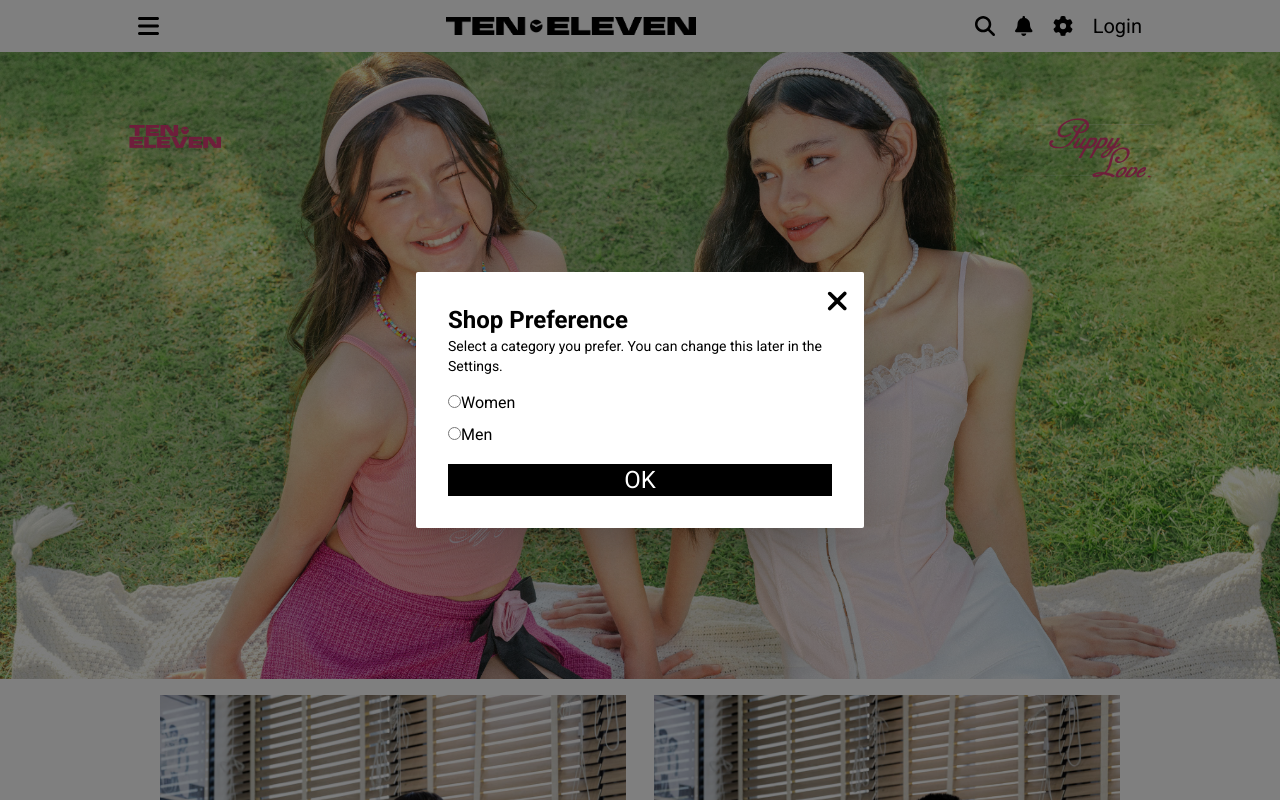
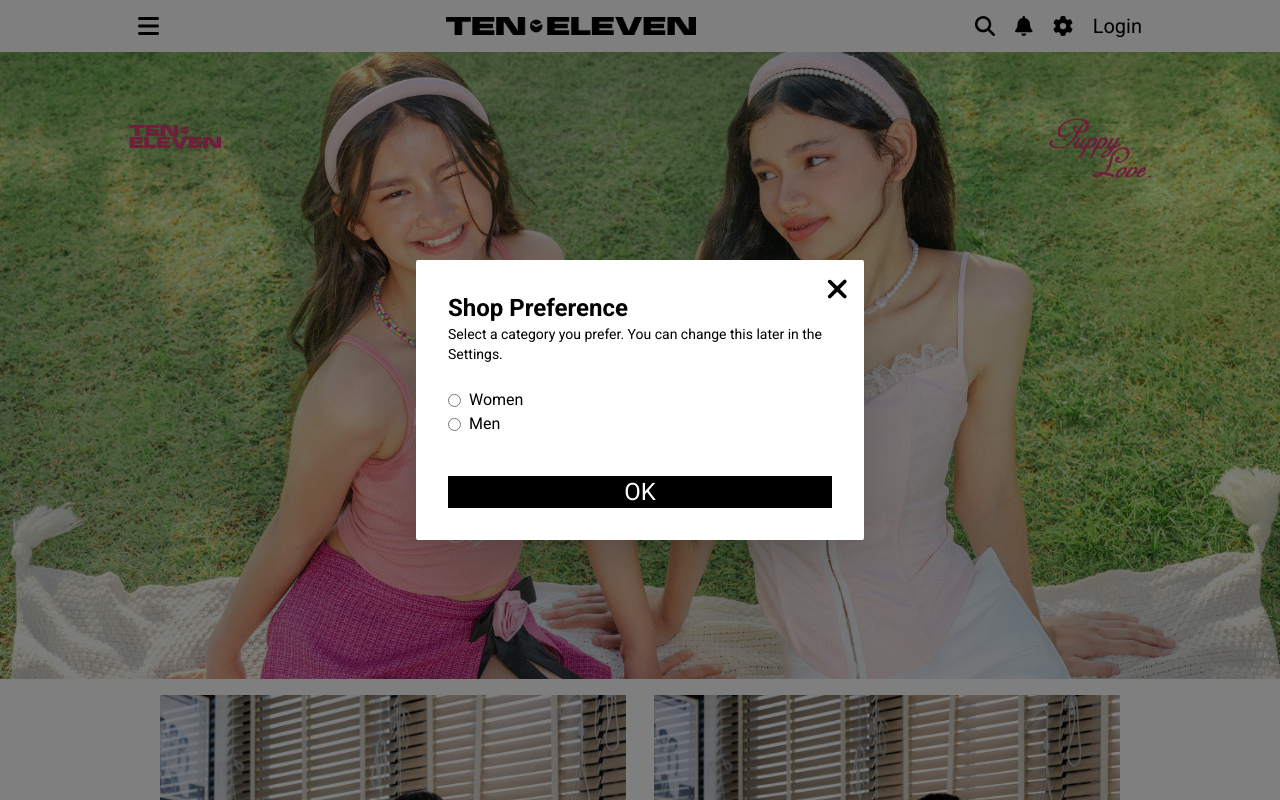
Before and after one commit to UdomHorn/Ten11, a React (Vite) app: page / in a window 1280 px wide. Both pictures are taken after a click on the element 148 px from the left and 26 px from the top of the page. Shown: the top 800 px of the page. Built offline with nearby package versions, Linux system fonts and the light colour scheme; a web font is replaced by a local one.

Commit message:
check radio

```diff
--- a/src/Component/Nav.jsx
+++ b/src/Component/Nav.jsx
@@ -6,6 +6,7 @@ import { motion, AnimatePresence } from "framer-motion";
 import logo from '../assets/Images/logo.png'
 const Nav = () => {
   const [showLogin, setShowLogin] = useState(false);
+  const [gender, setGender] = useState("");
   return (
     <div className='fixed  w-full top-0 left-0 z-10'>
       <div className='w-full overflow-hidden
@@ -42,11 +43,32 @@ const Nav = () => {
               <div className=" text-2xl font-bold ">Shop Preference</div>
               <p className='text-sm mb-2'>Select a category you prefer. You can change this later in the Settings.</p>
 
-              <input type="radio" className='cursor-pointer ' />
-              <label htmlFor="" className='text-base cursor-pointer '>Women</label><br />
 
-              <input type="radio" className='cursor-pointer ' />
-              <label htmlFor="" className='text-base cursor-pointer '>Men</label><br />
+      <div className="my-6">
+        <label className="flex items-center space-x-2 cursor-pointer">
+          <input
+            type="radio"
+            name="gender"
+            value="Women"
+            checked={gender === "Women"}
+            onChange={() => setGender("Women")}
+            className="form-radio accent-black"
+          />
+          <span className='text-base cursor-pointer '>Women</span>
+        </label>
+        <label className="flex items-center space-x-2 cursor-pointer">
+          <input
+            type="radio"
+            name="gender"
+            value="Men"
+            checked={gender === "Men"}
+            onChange={() => setGender("Men")}
+            className="form-radio accent-black"
+          />
+          <span className='text-base cursor-pointer '>Men</span>
+        </label>
+      </div>
+
 
               <button className='w-full bg-black text-white mt-4'>OK</button>
               <button
```
